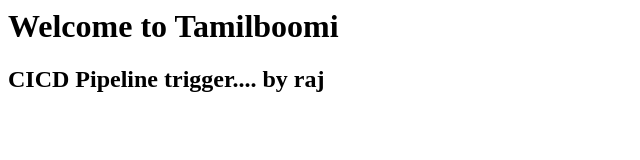
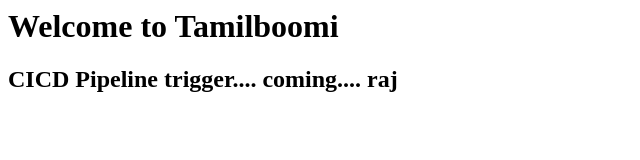
Before and after one commit to azure11raj/Static-Site, a plain HTML site: page index.html in a window 1280 px wide. Shown: the whole page, without its empty margins (0-640 px from the left). Drawn offline with Linux system fonts and the light colour scheme.

Commit message:
testing commit

```diff
--- a/index.html
+++ b/index.html
@@ -1,4 +1,4 @@
 <html>
 <h1>Welcome to Tamilboomi</h1>
-  <h2>CICD Pipeline trigger.... by raj</h2>
+  <h2>CICD Pipeline trigger.... coming.... raj</h2>
 </html>
```
